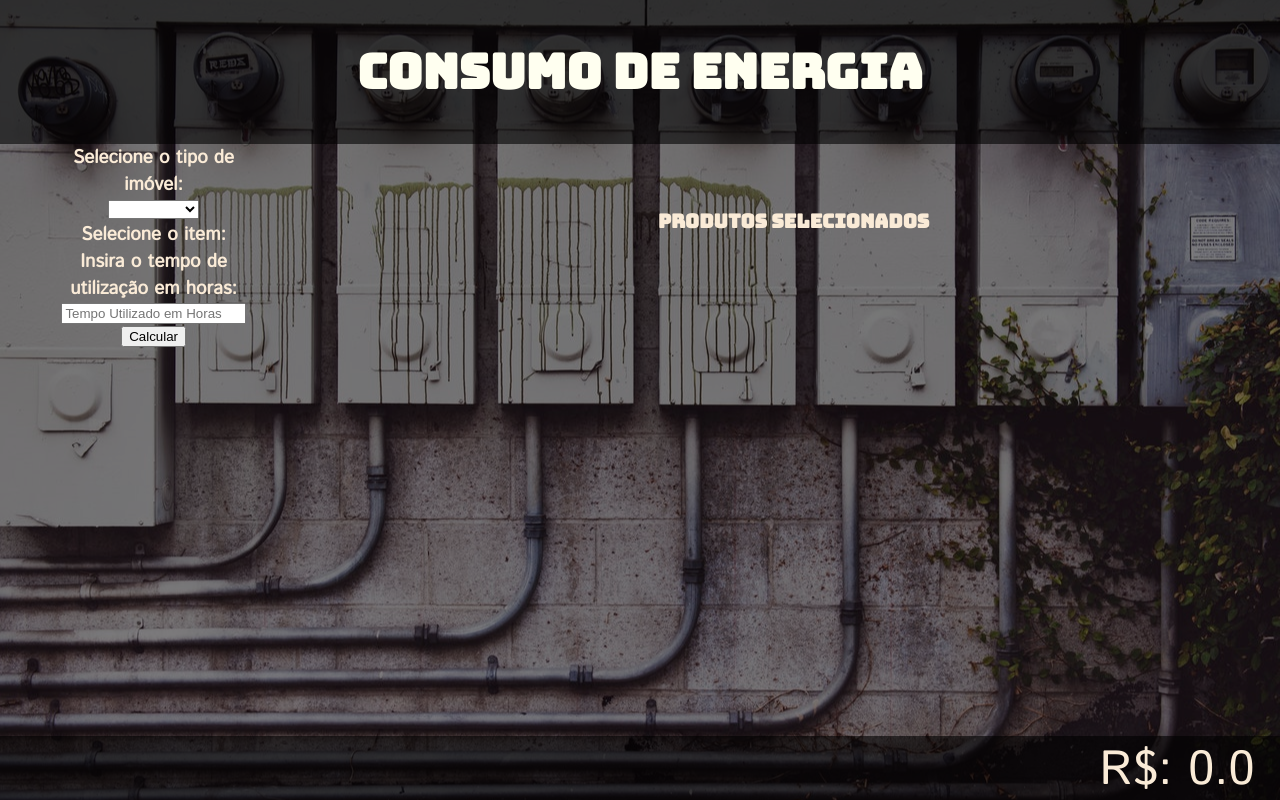
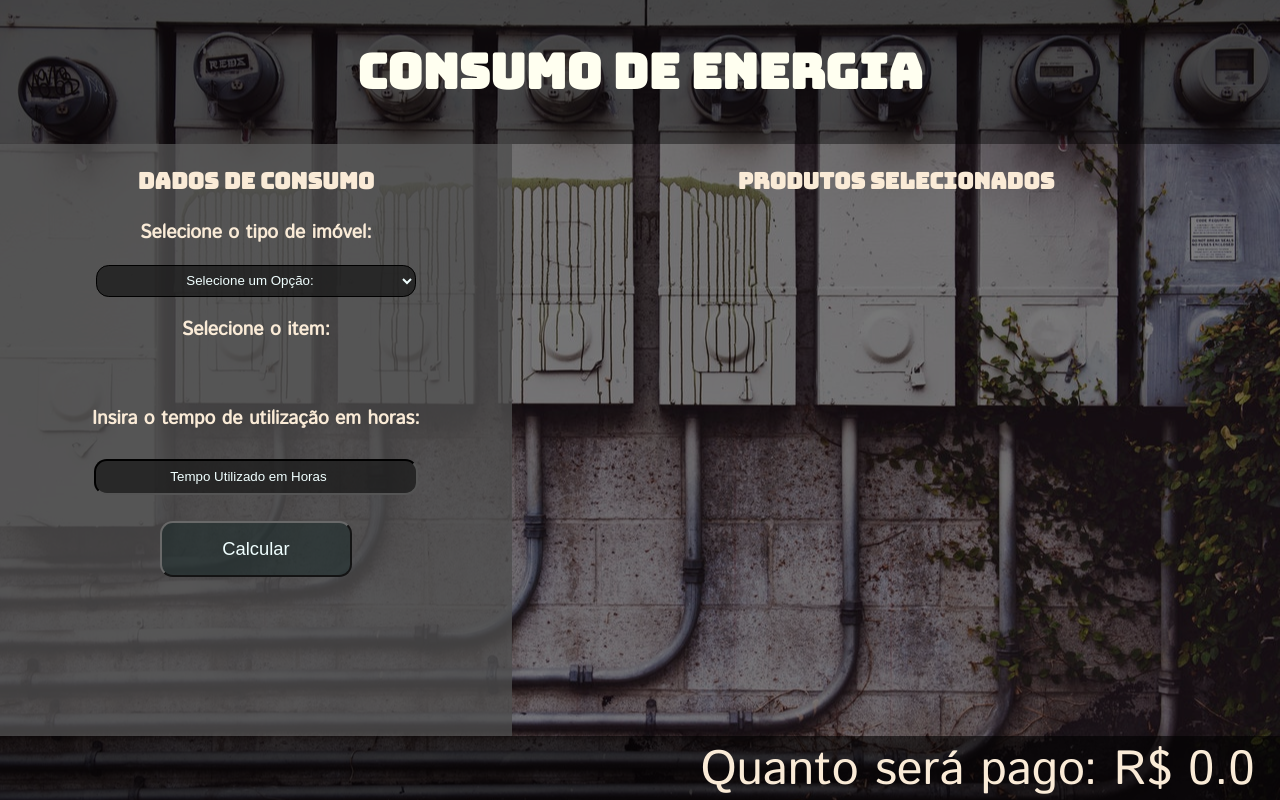
Before and after one commit to JuliandroR/Atividades-IFMS, a PHP site: page / in a window 1280 px wide. Run offline with PHP 8.4, Linux system fonts and the light colour scheme.

Commit message:
Estilização da aplicação de consumo

```diff
--- a/Fisica/css/index.css
+++ b/Fisica/css/index.css
@@ -16,7 +16,7 @@ body{
 .header{
     width: 100%;
     height: 13vh;
-    background: rgba(0, 0, 0, 0.8);
+    background: rgba(0, 0, 0, 0.7);
     padding-top: 5vh;
 }
 
@@ -31,49 +31,68 @@ body{
 /*content*/
 
 .container{
-    height: 74vh;;
+    display: flex;
     width: 100%;
-    background: rgba(0,0,0,0.5);
-    display: flex;
-}
-
-.data{
-    width: 60%;
-    margin: 0 20%;
-    align-items: center;
+    background: rgba(0, 0, 0, 0.5);
+    height: 74vh;
     text-align: center;
-    /* background: palegreen; */
 }
 
 .title-content{
-    text-align: center;
+    font-size: 1.4em;
     font-family: 'Bungee', cursive;
-    font-size: 1.2em;
-    margin-top: 0;
+}
+
+.content-data{
+    flex: 1;
+    background: rgba(78, 78, 78, 0.8);
 }
 
 .description_item{
-    margin: 0;
-}
-.container_content{
-    flex: 1;
+    font-size: 1.2em;
 }
 
-.itens{
-    width: 60%;
-    margin: 0 20%;
-    margin-top: 3vh;
-    /* background: rebeccapurple; */
+.select, .input{
+    width: 25vw;
+    height: 4vh;
     text-align: center;
-    padding-top: 5vh;
-    flex: 1.5;
+    background: rgba(29, 29, 29, 0.8);
+    border-radius: 1vw;
+    border-color: black;
+    color: rgb(240,255,255);
 }
 
-.itens p{
-    margin-top: 0;
+.select{
+    padding:5px;
 }
 
+.select option{
+    font-size: 1.2em;
+}
+
+.input{
+    padding: 0;
+    margin: 1vh 0 0.3vh 0;
+}
+
+.input::-webkit-input-placeholder {
+    color: rgb(240,255,255);
+ }
+
 .button{
+    width: 15vw;
+    height: 7vh;
+    margin: 3vh auto 0 auto;
+    border-color: rgb(105,105,105);
+    background: rgba(28, 43, 43, 0.6);
+    color: rgb(240,255,255);
+    font-size: 1.15em;
+    border-radius: 1vw;
+}
+
+.content-return{
+    overflow:auto;
+    flex: 1.5;
 }
 
 /*Footer*/
--- a/Fisica/index.html
+++ b/Fisica/index.html
@@ -18,11 +18,13 @@
         </h2>
     </header>
     <div class="container">
-        <div class="container_content">
-            <div class="data">
+        <div class="content-data">
+            <h3 class="title-content">
+                Dados de Consumo
+            </h3>
             <h3 class="description_item">Selecione o tipo de imóvel:</h3>
             <select id="type_immobile" onchange="definirValor()" class="select">
-                    <option></option>
+                <option>Selecione um Opção:</option>
                 <option value="0.54500">Residêncial</option>
                 <option value="0.38151">Rural</option>
                 <option value="0.54501">Industrial</option>
@@ -30,7 +32,7 @@
 
             <h3 class="description_item">Selecione o item:</h3>
             <select id="type_item_home" onchange="definirPotencia('type_item_home')" class="select invisible">
-                    <option value="000"></option>
+                <option value="000">Selecione um Opção:</option>
                 <option value="0.06">Lâmpada Incandescente de 60 Watts</option>
                 <option value="0.015">Lâmpada Fluorescente de 15 Watts</option>
                 <option value="0.008">Lâmpada de Led de 8 Watts</option>
@@ -50,7 +52,7 @@
             </select>
 
             <select id="type_item_rural" onchange="definirPotencia('type_item_rural')" class="select invisible">
-                    <option value="000"></option>
+                <option value="000">Selecione um Opção:</option>
                 <option value="0.06">Lâmpada Incandescente de 60 Watts</option>
                 <option value="0.015">Lâmpada Fluorescente de 15 Watts</option>
                 <option value="0.008">Lâmpada de Led de 8 Watts</option>
@@ -71,7 +73,7 @@
             </select>
 
             <select id="type_item_industrial" onchange="definirPotencia('type_item_industrial')" class="select invisible">
-                    <option value="000"></option>
+                <option value="000">Selecione um Opção:</option>
                 <option value="0.06">Lâmpada Incandescente de 60 Watts</option>
                 <option value="0.015">Lâmpada Fluorescente de 15 Watts</option>
                 <option value="0.008">Lâmpada de Led de 8 Watts</option>
@@ -80,27 +82,29 @@
                 <option value="0.25">Computador</option>
                 <option value="000">Outro</option>
             </select>
-
-                <input id="input_pot" type="text" class="invisible input" placeholder="Potência desejada em KhW">
+            <br>
+            <input id="input_pot" type="number" class="invisible input" placeholder="Potência desejada em KhW">
 
             <h3 class="description_item">Insira o tempo de utilização em horas:</h3>
-                <input type="text" id="time_used" class="input" placeholder="Tempo Utilizado em Horas">
+            <input type="number" id="time_used" class="input" placeholder="Tempo Utilizado em Horas">
 
             <br>
             <button id="calcular" class="button">Calcular</button>
         </div>
-        </div>
 
-        <div class="itens" id="retorno">
+        <div class="content-return">
             <h3 class="title-content">
                 Produtos Selecionados
             </h3>
+            <div class="itens" id="retorno">
                 <!--Aqui ficam os objetos selecionados-->
             </div>
         </div>
 
+    </div>
+
     <footer class="footer">
-        R$: <span id="resultado" class="resultado">0.0</span>
+        Quanto será pago: R$ <span id="resultado" class="resultado">0.0</span>
     </footer>
 
     <script src="scripts/index.js"></script>
--- a/Fisica/scripts/index.js
+++ b/Fisica/scripts/index.js
@@ -11,16 +11,22 @@ function definirValor(){
         adicionaClassInvisible('type_item_rural')
         adicionaClassInvisible('input_pot')
         removeClassInvisible('type_item_home');
+        remover_todos("retorno");
+        altera_total(0.0);
     }else if(valorKhw == 0.38151){
         adicionaClassInvisible('type_item_home')
         adicionaClassInvisible('type_item_industrial')
         removeClassInvisible('type_item_rural');
         adicionaClassInvisible('input_pot')
+        remover_todos("retorno");
+        altera_total(0.0);
     }else if(valorKhw == 0.54501){
         adicionaClassInvisible('type_item_home')
         adicionaClassInvisible('input_pot')
         adicionaClassInvisible('type_item_rural')
         removeClassInvisible('type_item_industrial');
+        remover_todos("retorno");
+        altera_total(0.0);
     }else{}
 }
 
@@ -31,6 +37,8 @@ function definirPotencia(elemento){
         validaty = false;
     }else{
         potencia = parseFloat(pot);
+        adicionaClassInvisible('input_pot')
+        validaty = true;
     }
 }
 
@@ -61,12 +69,19 @@ function adicionaClassInvisible(elemento){
 
 function retornaHtml(potencia, tempo, custo) {
     var pNova = document.createElement('p');
-    var addc = document.createTextNode(`A potência do produto em KhW é: ${potencia}. Foi utilizado por: ${tempo} horas. O custo foi: R$ ${custo}`);
+    var addc = document.createTextNode(`O consumo do produto em KhW é: ${potencia}. Foi utilizado por: ${tempo} horas. O custo foi: R$ ${custo}`);
     pNova.appendChild(addc);
     var div = document.getElementById('retorno')
     div.appendChild(pNova)
 }
 
+function remover_todos(elemento) {
+    var elemento = document.getElementById(elemento);
+    while (elemento.firstChild) {
+            elemento.removeChild(elemento.firstChild);
+    }
+}
+
 function altera_total(valor){
     document.getElementById('resultado').innerHTML = parseFloat(valor.toFixed(2));
 }
```
Lines whose indentation alone changed are shown as unchanged.
